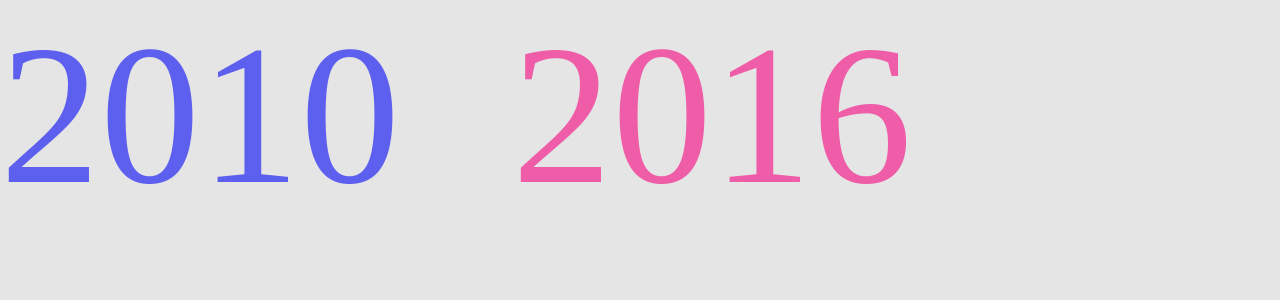
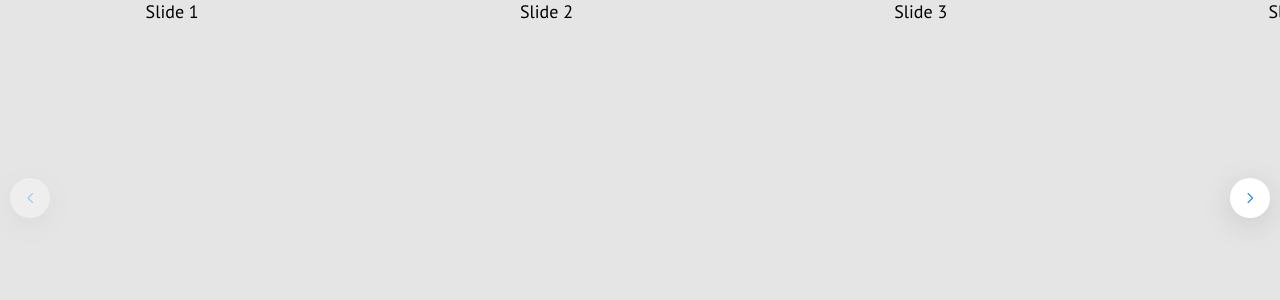
Before and after one commit to mazeltovik/timeTravel, a React app: page / in a window 1280 px wide. Shown: the top 300 px of the page. Built offline with nearby package versions, Linux system fonts and the light colour scheme.

Commit message:
feat: add basic slider

```diff
--- a/package.json
+++ b/package.json
@@ -48,6 +48,7 @@
         "webpack-dev-server": "^4.15.1"
     },
     "dependencies": {
+        "swiper": "^11.1.9",
         "ts-node": "^10.9.2"
     }
 }
--- a/src/app.tsx
+++ b/src/app.tsx
@@ -1,7 +1,8 @@
 import React from 'react';
 import RingMenu from './components/ringMenu/ringMenu';
 import TimePeriod from './components/timePeriod/timePeriod';
+import Slider from './components/slider/slider';
 
 export const App = () => {
-  return <TimePeriod/>;
+  return <Slider />;
 };
--- /dev/null
+++ b/src/components/slider/slider.scss
@@ -0,0 +1,35 @@
+@import '../../main';
+
+.sliderContainer {
+  height: 50vh;
+}
+
+.swiper {
+  width: 100%;
+  height: 100%;
+}
+
+.swiper-slide {
+  text-align: center;
+  font-size: 18px;
+  background: inherit;
+  display: flex;
+  justify-content: center;
+  align-items: center;
+}
+
+.swiper-button-next,
+.swiper-button-prev {
+  width: 40px !important;
+  height: 40px !important;
+  border-radius: 50% !important;
+  background: #fff;
+  box-shadow: rgba(100, 100, 111, 0.2) 0px 7px 29px 0px;
+}
+.swiper-button-next::after,
+.swiper-button-prev::after {
+  width: 5px !important;
+  height: 10px !important;
+  font-size: 10px !important;
+  font-weight: bolder;
+}
--- /dev/null
+++ b/src/components/slider/slider.tsx
@@ -0,0 +1,37 @@
+//Styles
+import './slider.scss';
+import 'swiper/scss';
+import 'swiper/scss/navigation';
+
+//React
+import { useState, useEffect } from 'react';
+
+//library
+import { Swiper, SwiperSlide } from 'swiper/react';
+import { Navigation } from 'swiper/modules';
+
+//Handlers
+
+export default function Slider() {
+  return (
+    <div className="sliderContainer">
+      <Swiper
+        spaceBetween={30}
+        slidesPerView={3.5}
+        pagination={{
+          clickable: true,
+        }}
+        navigation={true}
+        modules={[Navigation]}
+        className="mySwiper"
+        onSlideChange={() => console.log('slide change')}
+        onSwiper={(swiper) => console.log(swiper)}
+      >
+        <SwiperSlide>Slide 1</SwiperSlide>
+        <SwiperSlide>Slide 2</SwiperSlide>
+        <SwiperSlide>Slide 3</SwiperSlide>
+        <SwiperSlide>Slide 4</SwiperSlide>
+      </Swiper>
+    </div>
+  );
+}
--- a/src/components/timePeriod/timePeriod.scss
+++ b/src/components/timePeriod/timePeriod.scss
@@ -1,6 +1,6 @@
 @import '../../main';
 
-.timeContainer{
+.timeContainer {
   display: flex;
   gap: 7rem;
   font-size: 200px;
--- a/src/index.html
+++ b/src/index.html
@@ -6,7 +6,7 @@
     <meta name="viewport" content="width=device-width, initial-scale=1.0">
     <link rel="preconnect" href="https://fonts.googleapis.com">
     <link rel="preconnect" href="https://fonts.gstatic.com" crossorigin>
-    <link href="https://fonts.googleapis.com/css2?family=Josefin+Sans:ital,wght@0,200;0,400;1,700&display=swap" rel="stylesheet">
+    <link href="https://fonts.googleapis.com/css2?family=PT+Sans:ital,wght@0,400;0,700;1,400;1,700&display=swap" rel="stylesheet">
     <title>React TypeScript Webpack 5 Starter Template</title>
 </head>
 <body>
--- a/src/main.scss
+++ b/src/main.scss
@@ -1,13 +1,10 @@
-$main-bg: #E5E5E5;
-$clr-grey-1: #D9D9D9;
-$clr-grey-2:#e9e9e9;
-$clr-blue-1: #42567A;
-$clr-blue-2: #303E58;
-$clr-blue-3:#5D5FEF;
-$clr-purple-1:#EF5DA8;
-
-
-
+$main-bg: #e5e5e5;
+$clr-grey-1: #d9d9d9;
+$clr-grey-2: #e9e9e9;
+$clr-blue-1: #42567a;
+$clr-blue-2: #303e58;
+$clr-blue-3: #5d5fef;
+$clr-purple-1: #ef5da8;
 
 *,
 ::before,
@@ -15,9 +12,9 @@ $clr-purple-1:#EF5DA8;
   box-sizing: border-box;
   margin: 0;
   padding: 0;
-//   font-family: 'Besley', serif;
-//   font-optical-sizing: auto;
-//   font-style: normal;
+  font-family: 'PT Sans', sans-serif;
+  font-optical-sizing: auto;
+  font-style: normal;
 }
 
 body {
```
Also changed, not shown: src/components/ringMenu/cirlceTab.scss (+5 -5 lines), src/components/timePeriod/timePeriod.tsx (+9 -10 lines), src/handlers/onClickRingMenu.ts (+5 -7 lines), 1 other file (tests, documents, lock files or other folders). Lines whose indentation alone changed are shown as unchanged.
